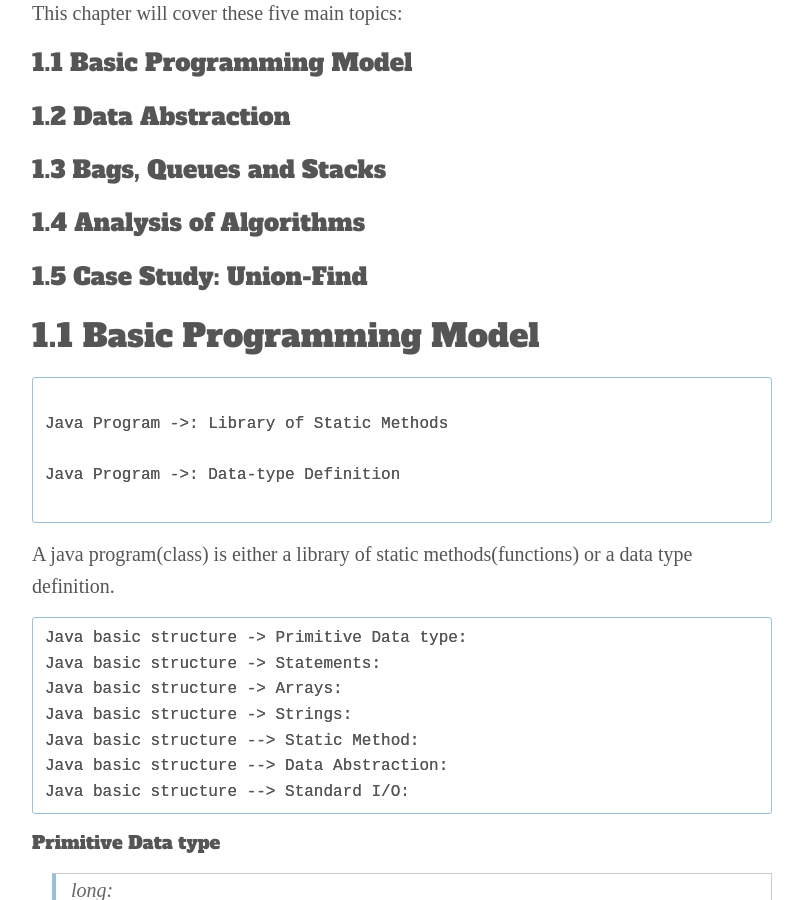
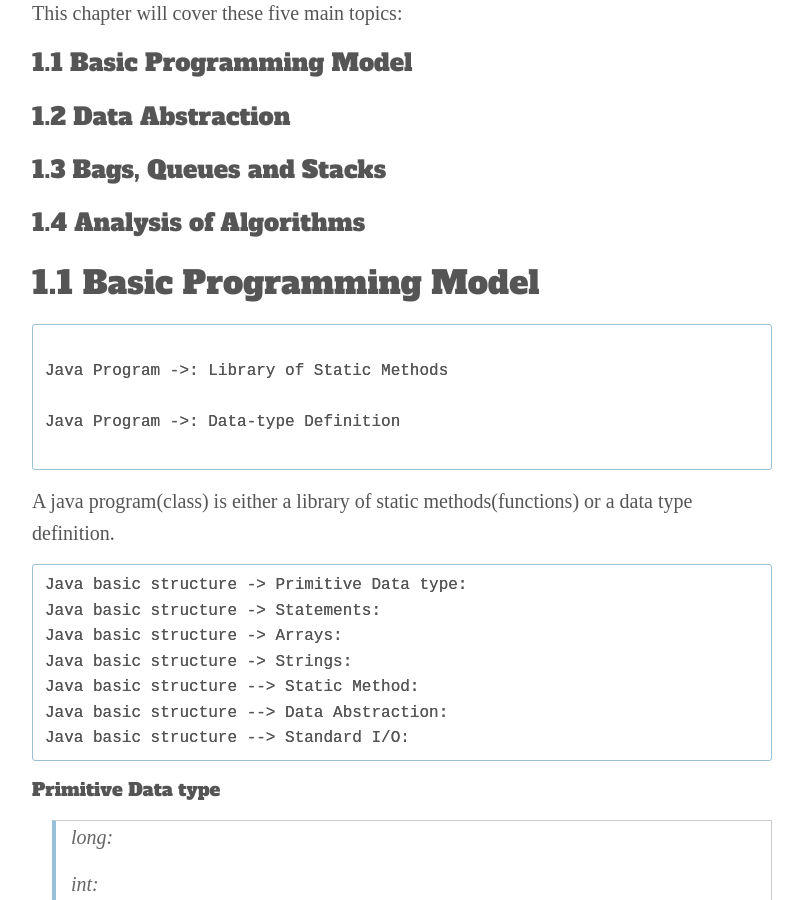
Before and after one commit to weina1117/weina1117.github.io, a Jekyll site: the page built from _posts/2016-11-20-algoritms4-chapter1-Fundamentals-1.1BasicProgrammingModel.md, in a window 1280 px wide and 900 px high, scrolled down 455 px. Shown: the whole window, without its empty margins (238-1041 px from the left). Built offline with Jekyll 4.4.1, drawn with Linux system fonts in a browser that asks for light colours; some web fonts are replaced; comment, search, counter and statistics services are not loaded.

Commit message:
update based on comment

```diff
--- a/_posts/2016-11-20-algoritms4-chapter1-Fundamentals-1.1BasicProgrammingModel.md
+++ b/_posts/2016-11-20-algoritms4-chapter1-Fundamentals-1.1BasicProgrammingModel.md
@@ -15,8 +15,6 @@ This chapter will cover these five main topics:
 ### 1.3 Bags, Queues and Stacks
 
 ### 1.4 Analysis of Algorithms
-
-### 1.5 Case Study: Union-Find
 
 
 1.1 Basic Programming Model
```
